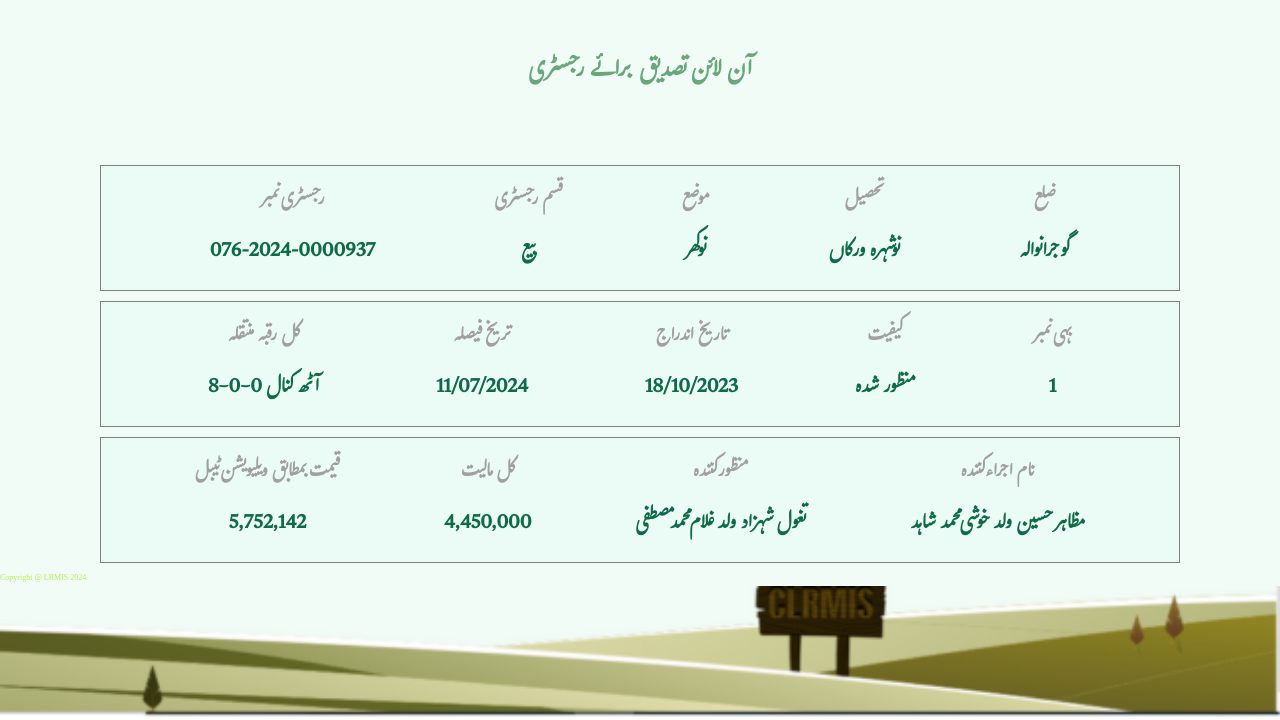
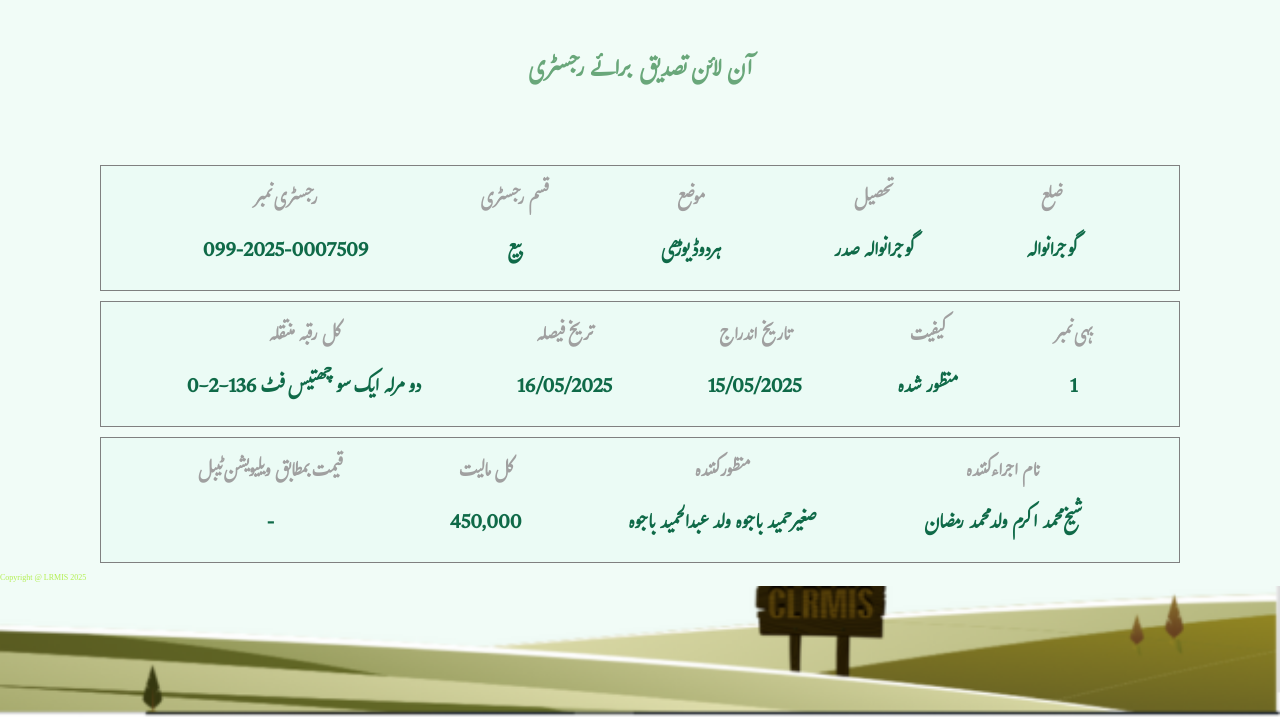
Before and after one commit to punjabzameen/Punjab60, a plain HTML site: page index.html in a window 1280 px wide. Shown: the part 80-800 px from the top of the page. Drawn offline with Linux system fonts and the light colour scheme.

Commit message:
Update index.html

```diff
--- a/index.html
+++ b/index.html
@@ -32,7 +32,7 @@
             <div class="item text1">
                 <h3>رجسٹری نمبر
                 </h3>
-                <p>076-2024-0000937
+                <p>099-2025-0007509
                 </p>
             </div>
             <div class="item text2"><h3>قسم رجسٹری
@@ -42,13 +42,13 @@
             <div class="item text3">
                 <h3>موضع
                 </h3>
-                <p>نوکھر
+                <p>ہردوڈیوڑھی
                 </p>
             </div>
             <div class="item text4">
                 <h3>تحصیل
                 </h3>
-                <p>نوشہرہ ورکاں
+                <p>گوجرانوالہ صدر
                 </p>
             </div>
             <div class="item text5">
@@ -63,18 +63,18 @@
             <div class="item text1">
                 <h3>کل رقبہ منتقلہ
                 </h3>
-                <p>8-0-0 آٹھ کنال
+                <p>0-2-136 دو مرلہ ایک سو چھتیس فٹ
                 </p>
             </div>
             <div class="item text2"><h3>تریخ فیصلہ
 
             </h3>
-            <p>11/07/2024
+            <p>16/05/2025
             </p></div>
             <div class="item text3">
                 <h3>تاریخ اندراج
                 </h3>
-                <p>18/10/2023
+                <p>15/05/2025
                 </p>
             </div>
             <div class="item text4">
@@ -95,23 +95,23 @@
             <div class="item text1">
                 <h3>قیمت بمطابق ویلیویشن ٹیبل
                 </h3>
-                <p>5,752,142
+                <p>-
                 </p>
             </div>
             <div class="item text2"><h3>کل مالیت
             </h3>
-            <p>4,450,000
+            <p>450,000
             </p></div>
             <div class="item text3">
                 <h3>منظور کنندہ
                 </h3>
-                <p>تغول شہزاد ولد غلام محمد مصطفی
+                <p>صغیر حمید باجوہ ولد عبدالحمید باجوہ
                 </p>
             </div>
             <div class="item text4">
                 <h3>نام اجراء کنندہ
                 </h3>
-                <p>مظاہر حسین ولد خوشی محمد شاہد
+                <p>شیخ محمد اکرم ولد محمد رمضان
                 </p>
             </div>
 
@@ -120,7 +120,7 @@
     </section>
     <!-- ----------------- Inage section------------------ -->
      <div class="bottom_img">
-        Copyright @ LRMIS 2024
+        Copyright @ LRMIS 2025
 
      </div>
      <!-- <div class="main">
```
